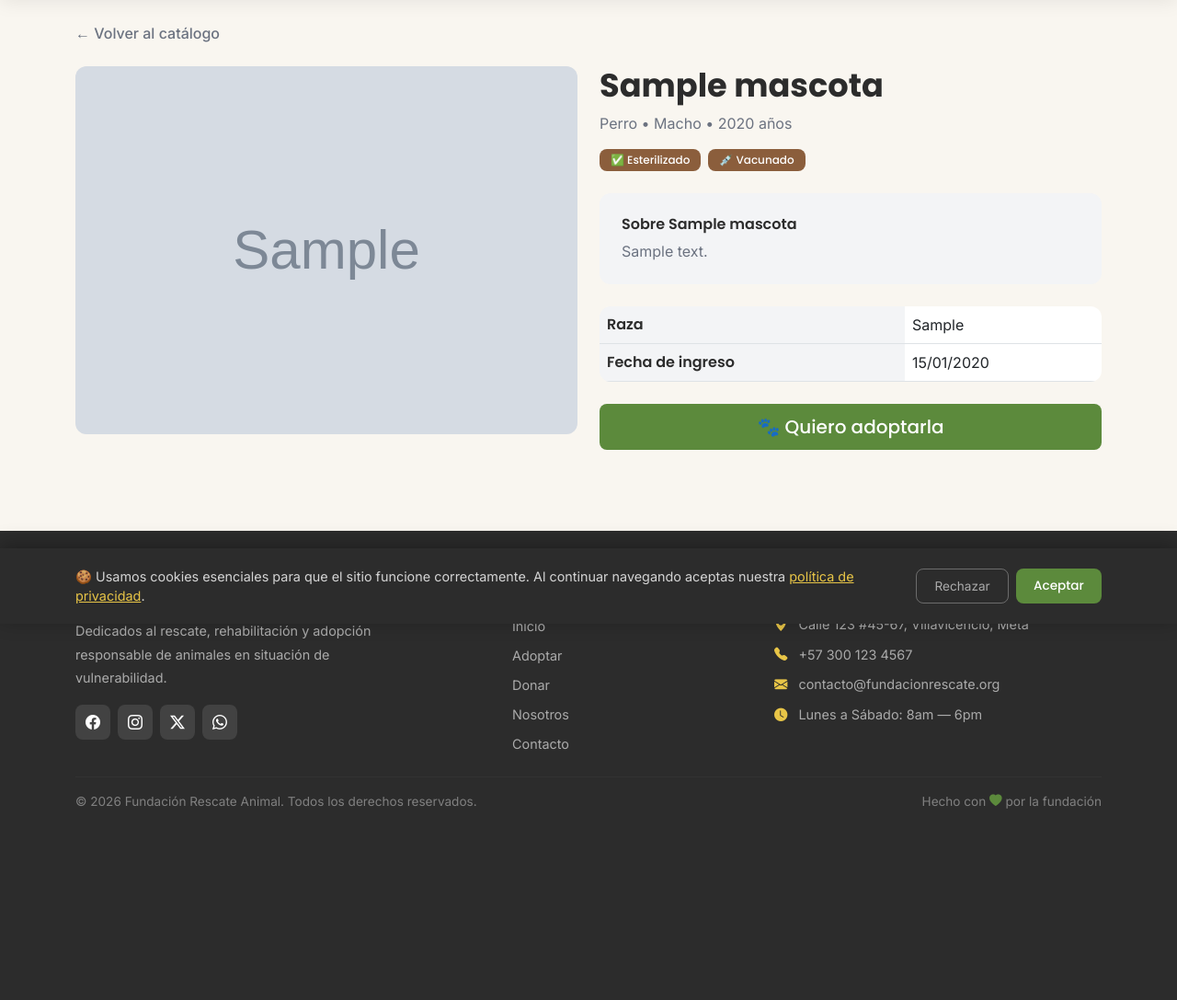
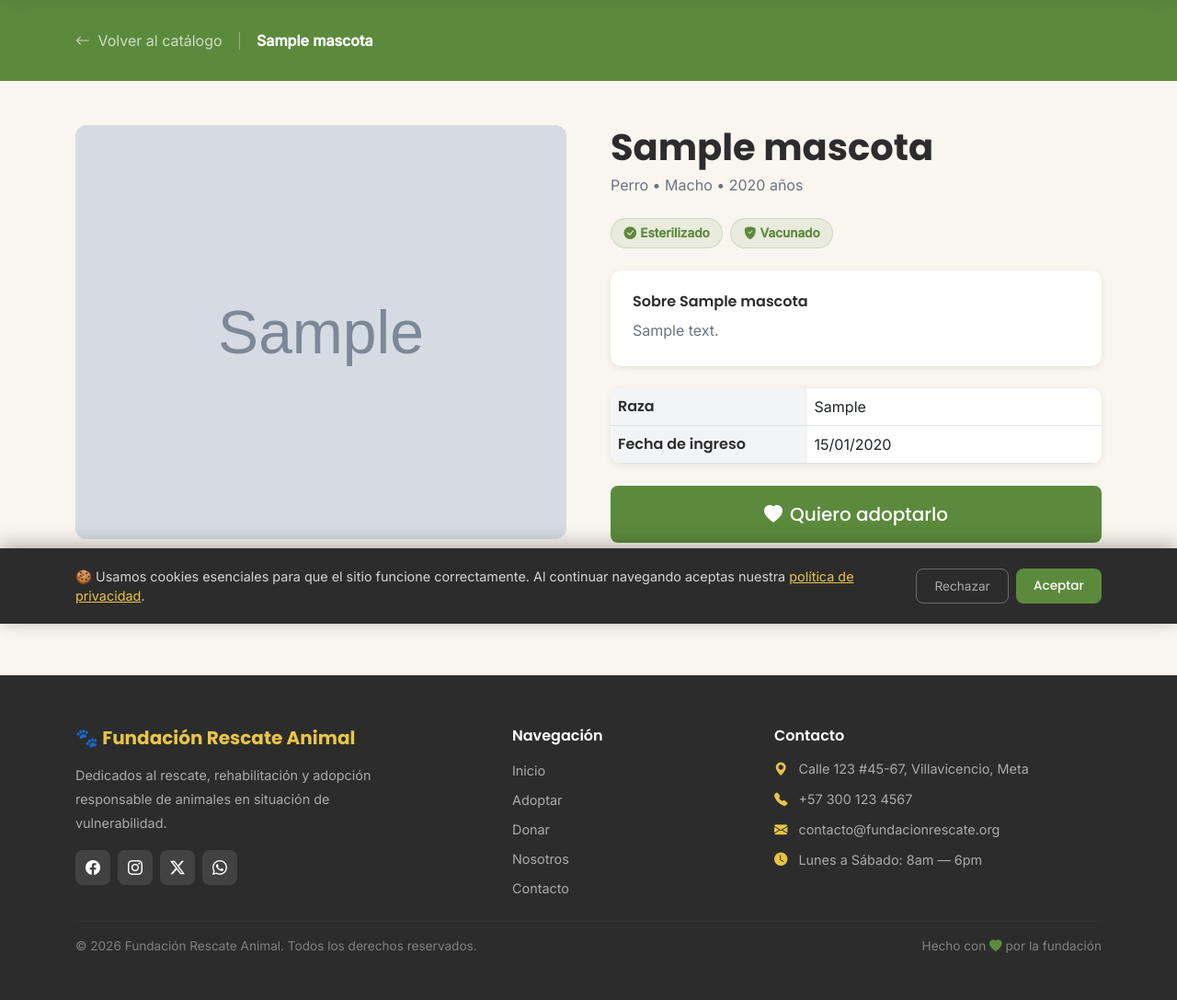
Before and after one commit to santiversidad/fundacion-rescate, a Django app: page /mascotas/1/ in a window 1280 px wide. Shown: the part 122-1209 px from the top of the page at 92% size. Before the commit the page ends 1001 px from the top, so only its background shows below. Run offline with Django 5.2, Linux system fonts and the light colour scheme; a user stored in the database is signed in; tables that the repository leaves empty hold one stand-in row (values such as "Sample post"); grey boxes marked "Sample" are stand-in pictures.

Commit message:
Resideño de detalle_mascota

```diff
--- a/templates/mascotas/detalle.html
+++ b/templates/mascotas/detalle.html
@@ -1,112 +1,187 @@
 {% extends 'base.html' %}
+{% load static %}
 
 {% block titulo %}{{ mascota.nombre }} — Fundación Rescate Animal{% endblock %}
 
 {% block contenido %}
-<div class="container my-4">
-<div class="mb-4">
+
+<!-- =============================================
+    HEADER DE SECCIÓN
+    Fondo verde con nombre de la mascota
+    ============================================= -->
+<section style="
+    background-color: var(--color-primary);
+    padding: 2rem 0;">
+    <div class="container">
+        <div class="d-flex align-items-center gap-3">
             <a href="{% url 'mascotas:catalogo' %}"
-        style="color: var(--color-gray); text-decoration: none; font-weight: 500;">
-        ← Volver al catálogo
+                style="color: rgba(255,255,255,0.7); text-decoration: none; transition: var(--transition);"
+                onmouseover="this.style.color='white'"
+                onmouseout="this.style.color='rgba(255,255,255,0.7)'">
+                <i class="bi bi-arrow-left me-1"></i> Volver al catálogo
             </a>
+            <span style="color: rgba(255,255,255,0.3);">|</span>
+            <span style="color: white; font-weight: 600;">{{ mascota.nombre }}</span>
         </div>
+    </div>
+</section>
 
-<div class="row g-4">
+<!-- =============================================
+    CONTENIDO PRINCIPAL
+    Fondo crema con info y fotos
+    ============================================= -->
+<section style="background-color: var(--color-light); padding: 3rem 0 5rem;">
+    <div class="container">
+        <div class="row g-5">
 
-    <!-- FOTOS -->
+            <!-- COLUMNA FOTOS -->
             <div class="col-md-6">
+
+                <!-- Foto principal -->
                 {% with mascota.fotos.first as foto_principal %}
                     {% if foto_principal %}
                         <img src="{{ foto_principal.foto.url }}"
                             class="img-fluid rounded"
-                    style="width: 100%; height: 400px; object-fit: cover; border-radius: var(--radius) !important;"
+                            style="width: 100%; height: 450px; object-fit: cover; border-radius: var(--radius) !important;"
                             alt="{{ mascota.nombre }}">
                     {% else %}
-                <div class="d-flex align-items-center justify-content-center"
-                    style="width: 100%; height: 400px; background: var(--color-gray-light); border-radius: var(--radius);">
+                        <div style="
+                            width: 100%;
+                            height: 450px;
+                            background: var(--color-gray-light);
+                            border-radius: var(--radius);
+                            display: flex;
+                            align-items: center;
+                            justify-content: center;">
                             <div class="text-center">
-                        <div style="font-size: 4rem;">🐾</div>
-                        <p style="color: var(--color-gray);">Sin foto aún</p>
+                                <i class="bi bi-image" style="font-size: 4rem; color: var(--color-gray);"></i>
+                                <p style="color: var(--color-gray); margin-top: 0.5rem;">Sin foto aún</p>
                             </div>
                         </div>
                     {% endif %}
                 {% endwith %}
 
-        <!-- GALERÍA -->
+                <!-- Galería de fotos adicionales -->
                 {% if mascota.fotos.count > 1 %}
                     <div class="row g-2 mt-2">
                         {% for foto in mascota.fotos.all %}
                             <div class="col-3">
                                 <img src="{{ foto.foto.url }}"
                                     class="img-fluid"
-                            style="height: 80px; width: 100%; object-fit: cover; border-radius: var(--radius-sm);"
+                                    style="height: 85px; width: 100%; object-fit: cover; border-radius: var(--radius-sm); cursor: pointer;"
                                     alt="Foto de {{ mascota.nombre }}">
                             </div>
                         {% endfor %}
                     </div>
                 {% endif %}
+
             </div>
 
-    <!-- INFORMACIÓN -->
+            <!-- COLUMNA INFORMACIÓN -->
             <div class="col-md-6">
 
-        <h2 style="font-size: 2.2rem; font-weight: 700;">{{ mascota.nombre }}</h2>
-        <p style="color: var(--color-gray);">
-            {{ mascota.especie|capfirst }} • {{ mascota.sexo|capfirst }} • {{ mascota.edad_anios }} año{% if mascota.edad_anios != 1 %}s{% endif %}
+                <!-- Nombre y especie -->
+                <h1 style="
+                    font-family: var(--font-title);
+                    font-weight: 700;
+                    font-size: 2.5rem;
+                    margin-bottom: 0.3rem;">
+                    {{ mascota.nombre }}
+                </h1>
+                <p style="color: var(--color-gray); font-size: 1rem; margin-bottom: 1.5rem;">
+                    {{ mascota.especie|capfirst }} •
+                    {{ mascota.sexo|capfirst }} •
+                    {{ mascota.edad_anios }} año{% if mascota.edad_anios != 1 %}s{% endif %}
                 </p>
 
-        <!-- BADGES DE SALUD -->
+                <!-- Badges de salud -->
                 <div class="d-flex gap-2 mb-4">
                     {% if mascota.esterilizado %}
-                <span class="badge" style="background-color: var(--color-secondary); padding: 0.5em 1em;">
-                    ✅ Esterilizado
+                        <span style="
+                            background: rgba(92,138,60,0.1);
+                            color: var(--color-primary);
+                            padding: 0.4em 1em;
+                            border-radius: 50px;
+                            font-size: 0.85rem;
+                            font-weight: 600;
+                            border: 1px solid rgba(92,138,60,0.2);">
+                            <i class="bi bi-check-circle-fill me-1"></i>Esterilizado
                         </span>
                     {% endif %}
                     {% if mascota.vacunado %}
-                <span class="badge" style="background-color: var(--color-secondary); padding: 0.5em 1em;">
-                    💉 Vacunado
+                        <span style="
+                            background: rgba(92,138,60,0.1);
+                            color: var(--color-primary);
+                            padding: 0.4em 1em;
+                            border-radius: 50px;
+                            font-size: 0.85rem;
+                            font-weight: 600;
+                            border: 1px solid rgba(92,138,60,0.2);">
+                            <i class="bi bi-shield-fill-check me-1"></i>Vacunado
                         </span>
                     {% endif %}
                 </div>
 
-        <!-- DESCRIPCIÓN -->
-        <div class="mb-4" style="background: var(--color-gray-light); padding: 1.5rem; border-radius: var(--radius);">
+                <!-- Descripción -->
+                <div style="
+                    background: white;
+                    padding: 1.5rem;
+                    border-radius: var(--radius);
+                    margin-bottom: 1.5rem;
+                    box-shadow: var(--shadow-sm);">
                     <h6 style="font-family: var(--font-title); font-weight: 600; margin-bottom: 0.5rem;">
                         Sobre {{ mascota.nombre }}
                     </h6>
-            <p style="color: var(--color-gray); margin-bottom: 0;">
+                    <p style="color: var(--color-gray); margin: 0; line-height: 1.8;">
                         {{ mascota.descripcion|default:"Sin descripción disponible." }}
                     </p>
                 </div>
 
-        <!-- TABLA DE DATOS -->
-        <table class="table mb-4">
+                <!-- Tabla de datos -->
+                <div style="
+                    background: white;
+                    border-radius: var(--radius);
+                    overflow: hidden;
+                    box-shadow: var(--shadow-sm);
+                    margin-bottom: 1.5rem;">
+                    <table class="table mb-0">
                         <tr>
-                <th>Raza</th>
+                            <th style="background: var(--color-gray-light); width: 40%;">Raza</th>
                             <td>{{ mascota.raza|default:"Mestizo" }}</td>
                         </tr>
                         <tr>
-                <th>Fecha de ingreso</th>
+                            <th style="background: var(--color-gray-light);">Fecha de ingreso</th>
                             <td>{{ mascota.fecha_ingreso|date:"d/m/Y" }}</td>
                         </tr>
                     </table>
+                </div>
 
-        <!-- BOTÓN DE ADOPCIÓN -->
+                <!-- Botón de adopción -->
                 {% if user.is_authenticated %}
                     <a href="{% url 'adopciones:solicitar' mascota.pk %}"
-                class="btn btn-primary btn-lg w-100">
-                🐾 Quiero adoptarla
+                        class="btn btn-primary btn-lg w-100"
+                        style="padding: 1rem;">
+                        <i class="bi bi-heart-fill me-2"></i>Quiero adoptarlo
                     </a>
                 {% else %}
-            <div class="alert alert-warning">
-                <a href="{% url 'usuarios:login' %}" style="color: inherit; font-weight: 600;">
+                    <div style="
+                        background: #FEF9E7;
+                        border: 1px solid #F0C040;
+                        border-radius: var(--radius);
+                        padding: 1rem 1.5rem;">
+                        <p style="margin: 0; color: var(--color-dark);">
+                            <i class="bi bi-info-circle-fill me-2" style="color: #F0C040;"></i>
+                            <a href="{% url 'usuarios:login' %}" style="color: var(--color-primary); font-weight: 600;">
                                 Inicia sesión
                             </a>
                             para enviar una solicitud de adopción.
+                        </p>
                     </div>
                 {% endif %}
 
             </div>
         </div>
     </div>
+</section>
+
 {% endblock %}
```
Lines whose indentation alone changed are shown as unchanged.
